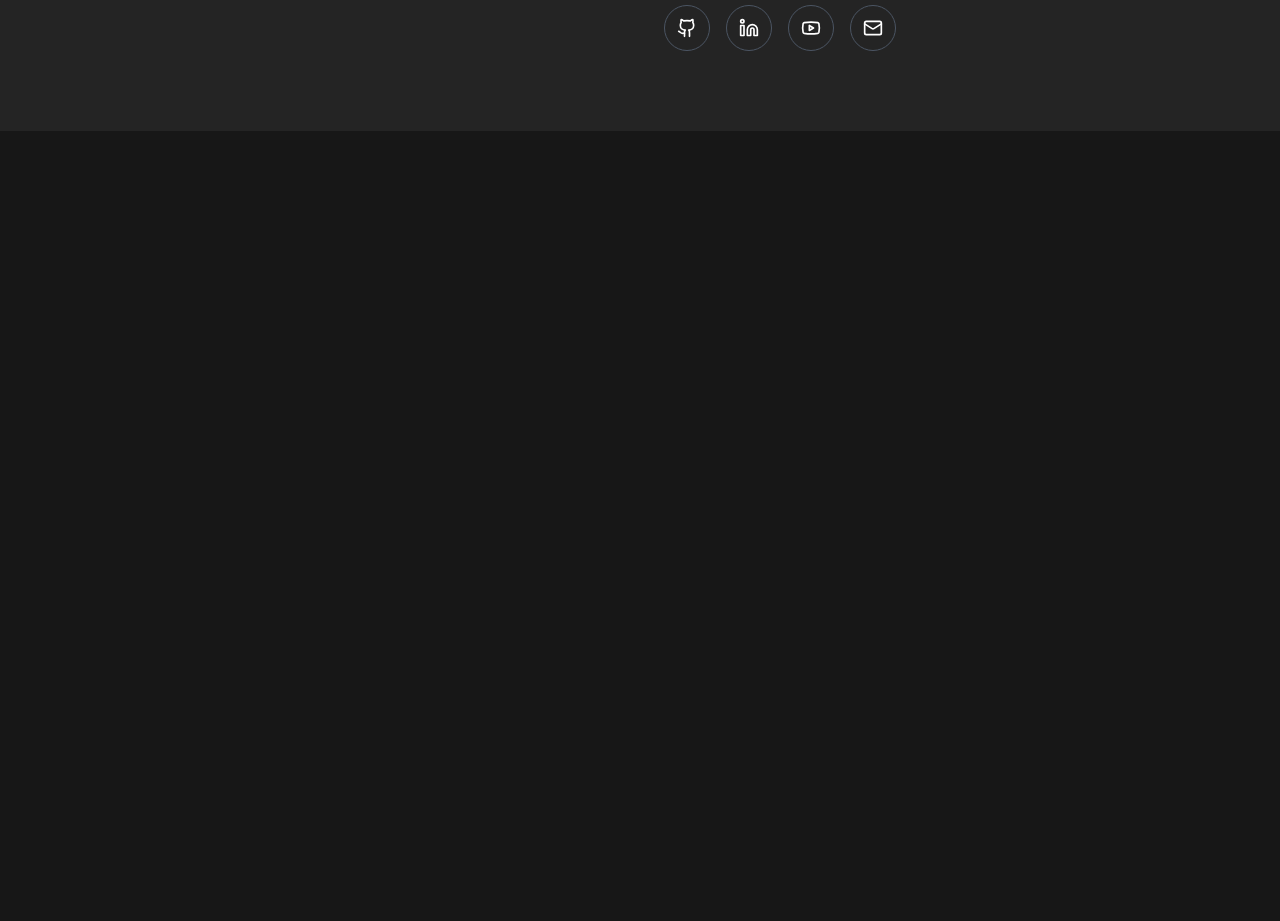
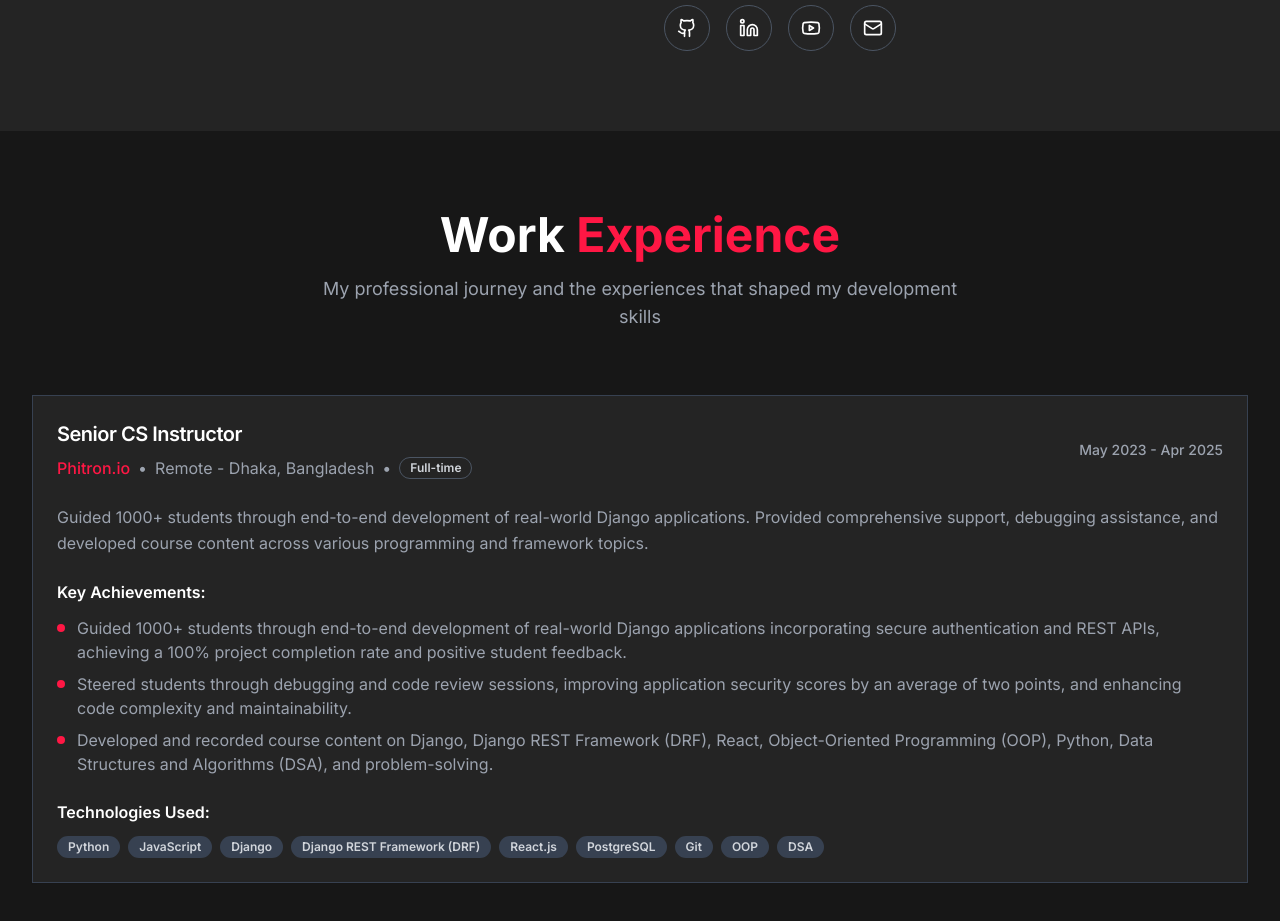
Before and after one commit to romjanxr/romjanali-portfolio, a Next.js app in the folder frontend/: page / in a window 1280 px wide. Shown: the part 1480-2401 px from the top of the page. Before the commit the page ends 1611 px from the top, so only its background shows below. Built offline with nearby package versions, Linux system fonts and the light colour scheme.

Commit message:
feat(frontend): Implement Experience section
Developed and integrated the Experience section on the public-facing site,
pulling dynamic data from data/experiences.ts

```diff
--- /dev/null
+++ b/frontend/components/sections/ExperienceSection.tsx
@@ -0,0 +1,93 @@
+import { Card, CardContent, CardHeader, CardTitle } from "@/components/ui/card";
+import { Badge } from "@/components/ui/badge";
+import { experienceData } from "@/data/experiences";
+
+export default function ExperienceSection() {
+  return (
+    <section id="experience" className="py-20 px-4 sm:px-6 lg:px-8">
+      <div className="max-w-7xl mx-auto">
+        <div className="text-center mb-16">
+          <h2 className="text-4xl md:text-5xl font-bold mb-4">
+            Work <span className="text-[#ff1744]">Experience</span>
+          </h2>
+          <p className="text-gray-400 text-lg max-w-2xl mx-auto">
+            My professional journey and the experiences that shaped my
+            development skills
+          </p>
+        </div>
+
+        <div className="space-y-8">
+          {experienceData.map((experience) => (
+            <Card
+              key={experience.id}
+              className="bg-[#242424] border-gray-700 hover:border-[#ff1744]/50 transition-all duration-300"
+            >
+              <CardHeader>
+                <div className="flex flex-col md:flex-row md:items-center md:justify-between gap-4">
+                  <div>
+                    <CardTitle className="text-white text-xl mb-2">
+                      {experience.position}
+                    </CardTitle>
+                    <div className="flex flex-col sm:flex-row sm:items-center gap-2 text-gray-400">
+                      <span className="font-medium text-[#ff1744]">
+                        {experience.company}
+                      </span>
+                      <span className="hidden sm:block">•</span>
+                      <span>{experience.location}</span>
+                      <span className="hidden sm:block">•</span>
+                      <Badge
+                        variant="outline"
+                        className="border-gray-600 text-gray-300 w-fit"
+                      >
+                        {experience.type}
+                      </Badge>
+                    </div>
+                  </div>
+                  <div className="text-sm text-gray-400 font-medium">
+                    {experience.duration}
+                  </div>
+                </div>
+              </CardHeader>
+              <CardContent className="space-y-6">
+                <p className="text-gray-400 leading-relaxed">
+                  {experience.description}
+                </p>
+
+                <div>
+                  <h4 className="text-white font-semibold mb-3">
+                    Key Achievements:
+                  </h4>
+                  <ul className="space-y-2">
+                    {experience.achievements.map((achievement, index) => (
+                      <li key={index} className="flex items-start gap-3">
+                        <div className="w-2 h-2 bg-[#ff1744] rounded-full mt-2 flex-shrink-0"></div>
+                        <span className="text-gray-400">{achievement}</span>
+                      </li>
+                    ))}
+                  </ul>
+                </div>
+
+                <div>
+                  <h4 className="text-white font-semibold mb-3">
+                    Technologies Used:
+                  </h4>
+                  <div className="flex flex-wrap gap-2">
+                    {experience.technologies.map((tech) => (
+                      <Badge
+                        key={tech}
+                        variant="secondary"
+                        className="bg-gray-700 text-gray-300 text-xs"
+                      >
+                        {tech}
+                      </Badge>
+                    ))}
+                  </div>
+                </div>
+              </CardContent>
+            </Card>
+          ))}
+        </div>
+      </div>
+    </section>
+  );
+}
--- /dev/null
+++ b/frontend/components/ui/card.tsx
@@ -0,0 +1,79 @@
+import * as React from "react"
+
+import { cn } from "@/lib/utils"
+
+const Card = React.forwardRef<
+  HTMLDivElement,
+  React.HTMLAttributes<HTMLDivElement>
+>(({ className, ...props }, ref) => (
+  <div
+    ref={ref}
+    className={cn(
+      "rounded-lg border bg-card text-card-foreground shadow-sm",
+      className
+    )}
+    {...props}
+  />
+))
+Card.displayName = "Card"
+
+const CardHeader = React.forwardRef<
+  HTMLDivElement,
+  React.HTMLAttributes<HTMLDivElement>
+>(({ className, ...props }, ref) => (
+  <div
+    ref={ref}
+    className={cn("flex flex-col space-y-1.5 p-6", className)}
+    {...props}
+  />
+))
+CardHeader.displayName = "CardHeader"
+
+const CardTitle = React.forwardRef<
+  HTMLDivElement,
+  React.HTMLAttributes<HTMLDivElement>
+>(({ className, ...props }, ref) => (
+  <div
+    ref={ref}
+    className={cn(
+      "text-2xl font-semibold leading-none tracking-tight",
+      className
+    )}
+    {...props}
+  />
+))
+CardTitle.displayName = "CardTitle"
+
+const CardDescription = React.forwardRef<
+  HTMLDivElement,
+  React.HTMLAttributes<HTMLDivElement>
+>(({ className, ...props }, ref) => (
+  <div
+    ref={ref}
+    className={cn("text-sm text-muted-foreground", className)}
+    {...props}
+  />
+))
+CardDescription.displayName = "CardDescription"
+
+const CardContent = React.forwardRef<
+  HTMLDivElement,
+  React.HTMLAttributes<HTMLDivElement>
+>(({ className, ...props }, ref) => (
+  <div ref={ref} className={cn("p-6 pt-0", className)} {...props} />
+))
+CardContent.displayName = "CardContent"
+
+const CardFooter = React.forwardRef<
+  HTMLDivElement,
+  React.HTMLAttributes<HTMLDivElement>
+>(({ className, ...props }, ref) => (
+  <div
+    ref={ref}
+    className={cn("flex items-center p-6 pt-0", className)}
+    {...props}
+  />
+))
+CardFooter.displayName = "CardFooter"
+
+export { Card, CardHeader, CardFooter, CardTitle, CardDescription, CardContent }
--- /dev/null
+++ b/frontend/data/experiences.ts
@@ -0,0 +1,28 @@
+export const experienceData = [
+  {
+    id: 1,
+    position: "Senior CS Instructor",
+    company: "Phitron.io",
+    location: "Remote - Dhaka, Bangladesh",
+    duration: "May 2023 - Apr 2025",
+    type: "Full-time",
+    description:
+      "Guided 1000+ students through end-to-end development of real-world Django applications. Provided comprehensive support, debugging assistance, and developed course content across various programming and framework topics.",
+    achievements: [
+      "Guided 1000+ students through end-to-end development of real-world Django applications incorporating secure authentication and REST APIs, achieving a 100% project completion rate and positive student feedback.",
+      "Steered students through debugging and code review sessions, improving application security scores by an average of two points, and enhancing code complexity and maintainability.",
+      "Developed and recorded course content on Django, Django REST Framework (DRF), React, Object-Oriented Programming (OOP), Python, Data Structures and Algorithms (DSA), and problem-solving.",
+    ],
+    technologies: [
+      "Python",
+      "JavaScript",
+      "Django",
+      "Django REST Framework (DRF)",
+      "React.js",
+      "PostgreSQL",
+      "Git",
+      "OOP",
+      "DSA",
+    ],
+  },
+];
--- a/frontend/src/app/page.tsx
+++ b/frontend/src/app/page.tsx
@@ -1,5 +1,6 @@
 import Navigation from "@/components/layout/Navigation";
 import AboutSection from "@/components/sections/AboutSection";
+import ExperienceSection from "@/components/sections/ExperienceSection";
 import HeroSection from "@/components/sections/HeroSection";
 
 export default function Homepage() {
@@ -8,6 +9,7 @@ export default function Homepage() {
       <Navigation />
       <HeroSection />
       <AboutSection />
+      <ExperienceSection />
     </div>
   );
 }
```
